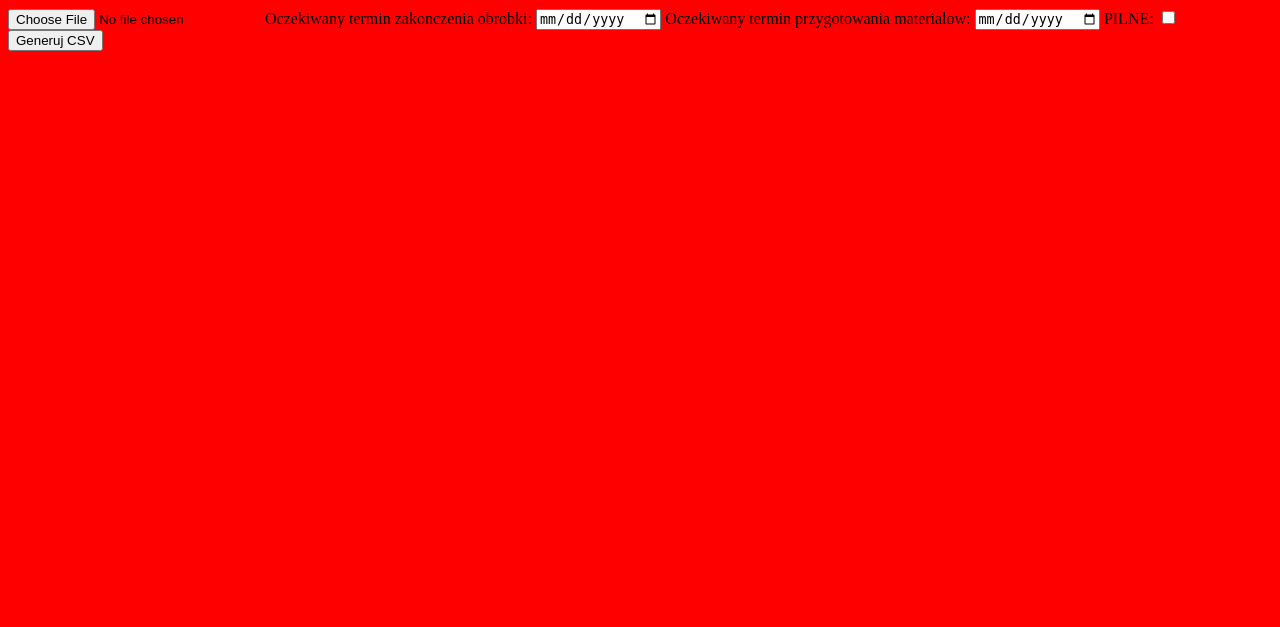
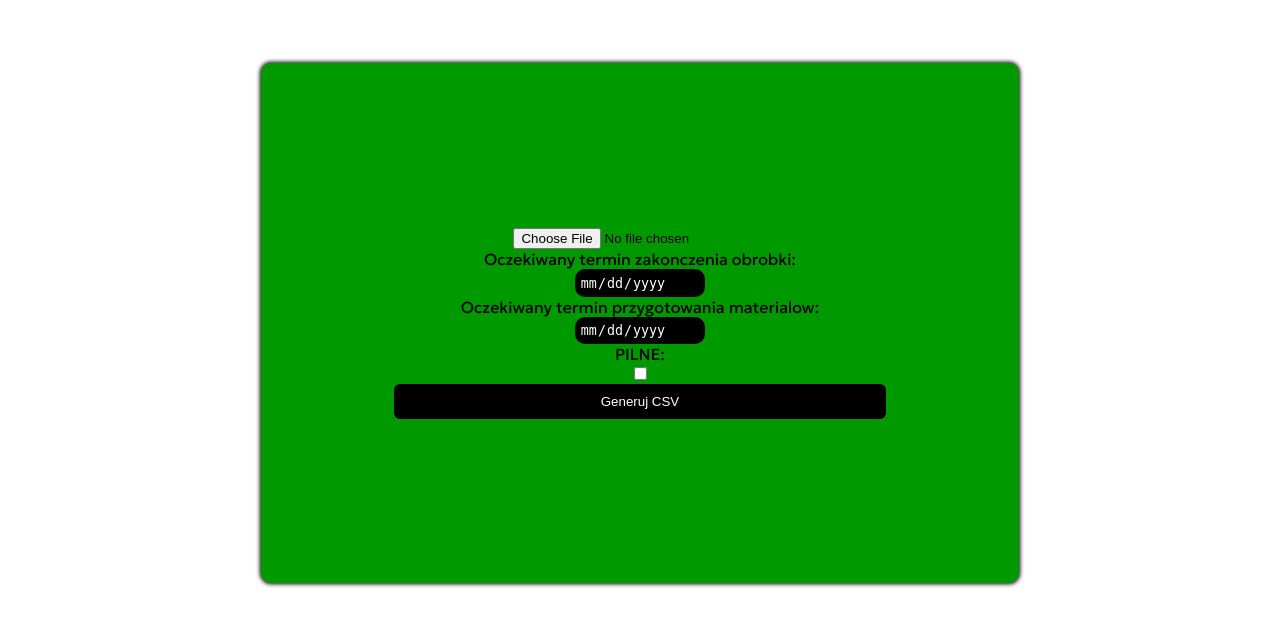
Before and after one commit to lemix196/bomtoprodiocsv, a Flask app: page / in a window 1280 px wide. Shown: the top 627 px of the page. Run offline with Flask 3, Linux system fonts and the light colour scheme.

Commit message:
add initial styling for home.html in home.css static file

```diff
--- a/app.py
+++ b/app.py
@@ -1,4 +1,4 @@
-from flask import Flask, render_template, request
+from flask import Flask, render_template, request, send_from_directory
 import prodiocsv as pcsv
 import pandas as pd
 
@@ -44,3 +44,13 @@ def home():
         return render_template('home.html')
 
     return render_template('home.html')
+
+
+
+@app.route("/static/")
+def send_static(path):
+    return send_from_directory("static", path)
+
+
+if __name__ == "__main__":
+    app.run(debug=True, port=5000)
--- a/static/css/home.css
+++ b/static/css/home.css
@@ -1,3 +1,65 @@
+@import url('https://fonts.googleapis.com/css2?family=Geologica');
+
 body {
-    background-color: red;
+    background-color: white;
 }
+
+.bom-form {
+    background-color: #009900;
+    padding: 20px;
+    border-radius: 10px;
+    font-family: Geologica;
+    display: flex;
+    justify-content: center;
+    align-items: center;
+    height: 60vh;
+    margin-left: 20%;
+    margin-right: 20%;
+    margin-top: 5%;
+    box-shadow: 0px 0px 4px 1px;
+}
+
+.form-field {
+    align-items: center;
+    text-align: center;
+}
+
+.form-label {
+    display: inline-block;
+    width: 100%;
+}
+
+.date-input {
+    display: inline-block;
+    background-color: black;
+    color: white;
+    border: none;
+    border-color: #093509;
+    border-radius: 10px;
+    padding: 5px;
+    transition: 0.4s background-color;
+}
+
+.date-input:hover {
+    background-color: orangered;
+}
+
+
+.submit-input {
+    padding: 10px;
+    width: 100%;
+    background-color: #000000;
+    color: white;
+    border: none;
+    border-radius: 6px;
+    transition: 0.4s background-color;
+}
+
+.submit-input:hover {
+    background-color: orangered;
+}
+
+.submit-input:active {
+    background-color: white;
+    color: black;
+}
--- a/templates/home.html
+++ b/templates/home.html
@@ -1,20 +1,28 @@
 {% extends 'base.html' %}
 
 {% block style %}
-<link rel="stylesheet" type="text/css" href="{{ url_for('static', filename='css/home.css') }}">
+<link rel="stylesheet" type="text/css" href="{{ url_for('static', filename='css/home.css')}}">
 {% endblock style %}
 
 {% block body %}
-
+<div class="bom-form">
 <form method="post" enctype="multipart/form-data">
+    <div class="form-field">
         <input type="file" class="file-input" name="file">
+    </div>
+    <div class="form-field">
         <label for="finish-date" class="form-label">Oczekiwany termin zakonczenia obrobki:</label>
         <input type="date" class="date-input" name="finish-date">
+    </div>
+    <div class="form-field">
         <label for="prepare-date" class="form-label">Oczekiwany termin przygotowania materialow:</label>
         <input type="date" class="date-input" name="prepare-date">
+    </div>
+    <div class="form-field">
         <label for="checkbox-input" class="form-label">PILNE:</label>
         <input type="checkbox" class="checkbox-input" name="isUrgent">
+    </div>
     <input type="submit" class="submit-input" value="Generuj CSV">
 </form>
-
+</div>
 {% endblock body %}
```
Lines whose indentation alone changed are shown as unchanged.
